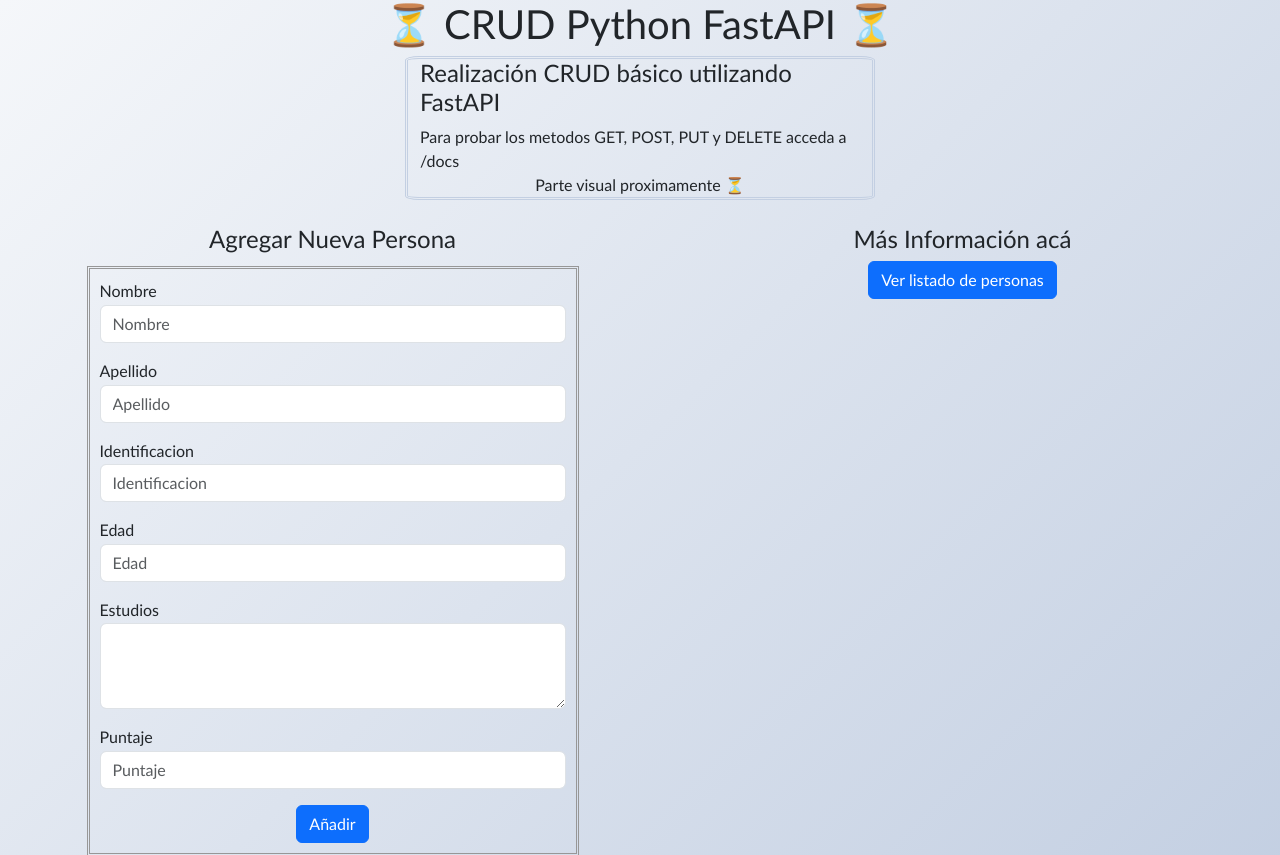
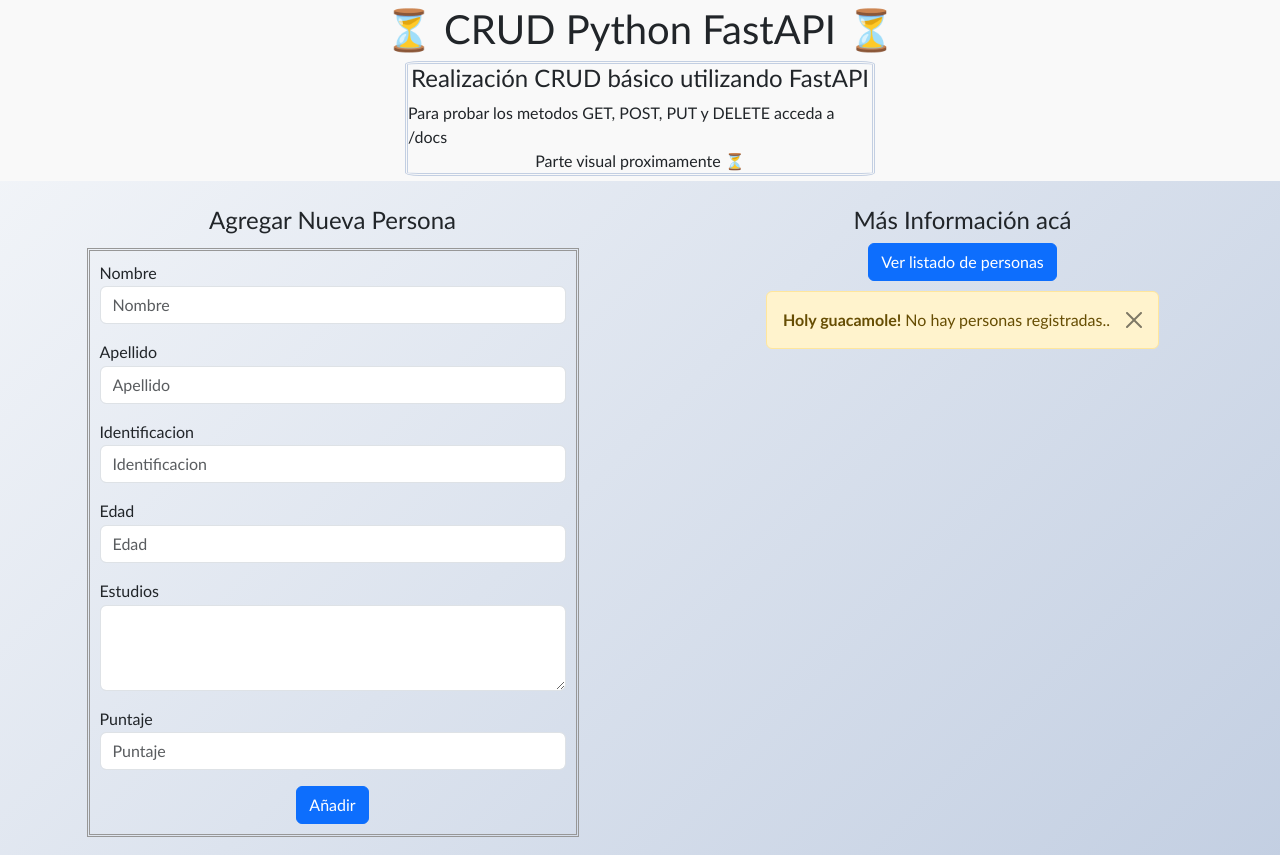
Before and after one commit to JuanFerraro/Practice-FastAPI-CRUD, a FastAPI app: page /personas in a window 1280 px wide. Shown: the top 855 px of the page. Run offline with FastAPI, Linux system fonts and the light colour scheme.

Commit message:
Add templates and all view 📚

```diff
--- a/main.py
+++ b/main.py
@@ -26,18 +26,17 @@
 # GET: Mostrar todas las personas
 @app.get('/personas', tags = ['personas'])
 def lista_personas(request: Request):
-    """ personas = leer_personas()
-    if personas != False:
-        return JSONResponse(content=personas, status_code=200)
+    personas = leer_personas()
+    if personas == False:
+        return templates.TemplateResponse("index.html", {"request": request, "personas": personas})
     else:
-        raise HTTPException(status_code=401, detail="No hay personas") """
-    return templates.TemplateResponse("index.html", {"request": request})
+        # raise HTTPException(status_code=401, detail="No hay personas")
+        error = "No hay personas registradas."
+        return templates.TemplateResponse("index.html", {"request": request, "error": error})
 
 # POST: Ruta para agregar persona
 @app.post('/personas', tags = ['personas'])
 def agregar_persona(persona: Persona = Depends(Persona.as_form)):
-    print(persona)
-    print(type(persona))
     personas = leer_personas()
     nueva_persona = persona.dict()
     for persona in personas:
--- a/personas.json
+++ b/personas.json
@@ -14,5 +14,13 @@
         "edad": 26,
         "estudios": "Estudiante",
         "puntaje": 5.0
+    },
+    {
+        "nombre": "Juan",
+        "apellido": "Ferraro",
+        "id": "1022036043",
+        "edad": 25,
+        "estudios": "Estudiante",
+        "puntaje": 5.3
     }
 ]
--- a/public/static/css/style.css
+++ b/public/static/css/style.css
@@ -7,7 +7,15 @@
     all: unset;
 }
 
-.container{
+.info{
+    padding: 5px;
+    display: flex;
+    flex-direction: column;
+    align-items: center;
+    background-color: #f9f9f9;
+}
+
+.info-container{
     width: 470px;
     display: flex;
     flex-direction: column;
@@ -38,6 +46,16 @@
     border-style:double
 }
 
+.list-cards{
+    margin: 10px;
+    display: flex;
+    columns: 2;
+    flex-flow: row wrap;
+    column-gap: 10px;
+    row-gap: 10px;
+    justify-content: center;
+}
+
 .add-form{
     margin: 10px;
 }
@@ -45,3 +63,8 @@
 .form-label{
     margin-bottom: 0.1rem;
 }
+
+.card-body{
+    display: flex;
+    flex-direction: column;
+}
--- a/public/templates/index.html
+++ b/public/templates/index.html
@@ -13,11 +13,13 @@
 
 <body>
     <section>
-        <center><h1 class="titulo">⏳ CRUD Python FastAPI ⏳</h1></center>
-        <div class="container">
-            <h4>Realización CRUD básico utilizando FastAPI</h4>
-            <p>Para probar los metodos GET, POST, PUT y DELETE acceda a /docs</p>
-            <p>Parte visual proximamente ⏳</p>
+        <div class="info">
+            <center><h1 class="titulo">⏳ CRUD Python FastAPI ⏳</h1></center>
+            <div class="info-container">
+                <h4>Realización CRUD básico utilizando FastAPI</h4>
+                <p>Para probar los metodos GET, POST, PUT y DELETE acceda a /docs</p>
+                <p>Parte visual proximamente ⏳</p>
+            </div>
         </div>
     </section>
     <dic class="main-container">
@@ -75,9 +77,18 @@
                         </button>
                     </center>
                 </div>
+                <div class="list-cards">
+                    {% if error %}
+                        {% include 'not-found.html' %}
+                    {% endif %}
+                    {% for persona in personas %}
+                        {% include 'card.html' %}
+                    {% endfor %}
+                </div>
             </form>
         </section>
     </div>
 </body>
-
+<!-- Bootstrap Script -->
+<script src="https://cdn.jsdelivr.net/npm/bootstrap@5.3.0/dist/js/bootstrap.bundle.min.js" integrity="sha384-geWF76RCwLtnZ8qwWowPQNguL3RmwHVBC9FhGdlKrxdiJJigb/j/68SIy3Te4Bkz" crossorigin="anonymous"></script>
 </html>
--- /dev/null
+++ b/public/templates/not-found.html
@@ -0,0 +1,4 @@
+<div class="alert alert-warning alert-dismissible fade show" role="alert">
+    <strong>Holy guacamole!</strong> {{error}}.
+    <button type="button" class="btn-close" data-bs-dismiss="alert" aria-label="Close"></button>
+</div>
--- /dev/null
+++ b/public/templates/success.html
@@ -0,0 +1,4 @@
+<div class="alert alert-success alert-dismissible fade show" role="alert">
+    <strong>Holy guacamole!</strong> {{error}}.
+    <button type="button" class="btn-close" data-bs-dismiss="alert" aria-label="Close"></button>
+</div>
```
Also changed, not shown: public/templates/card.html (added, +10 -0 lines).
